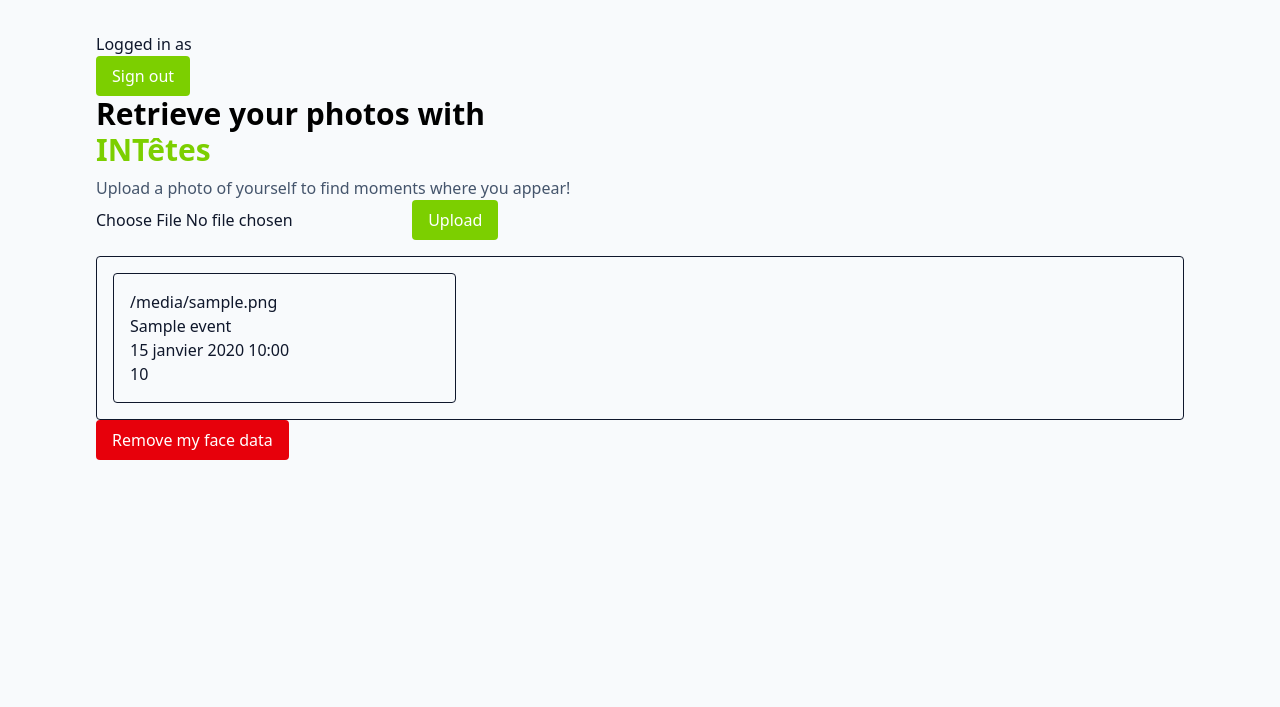
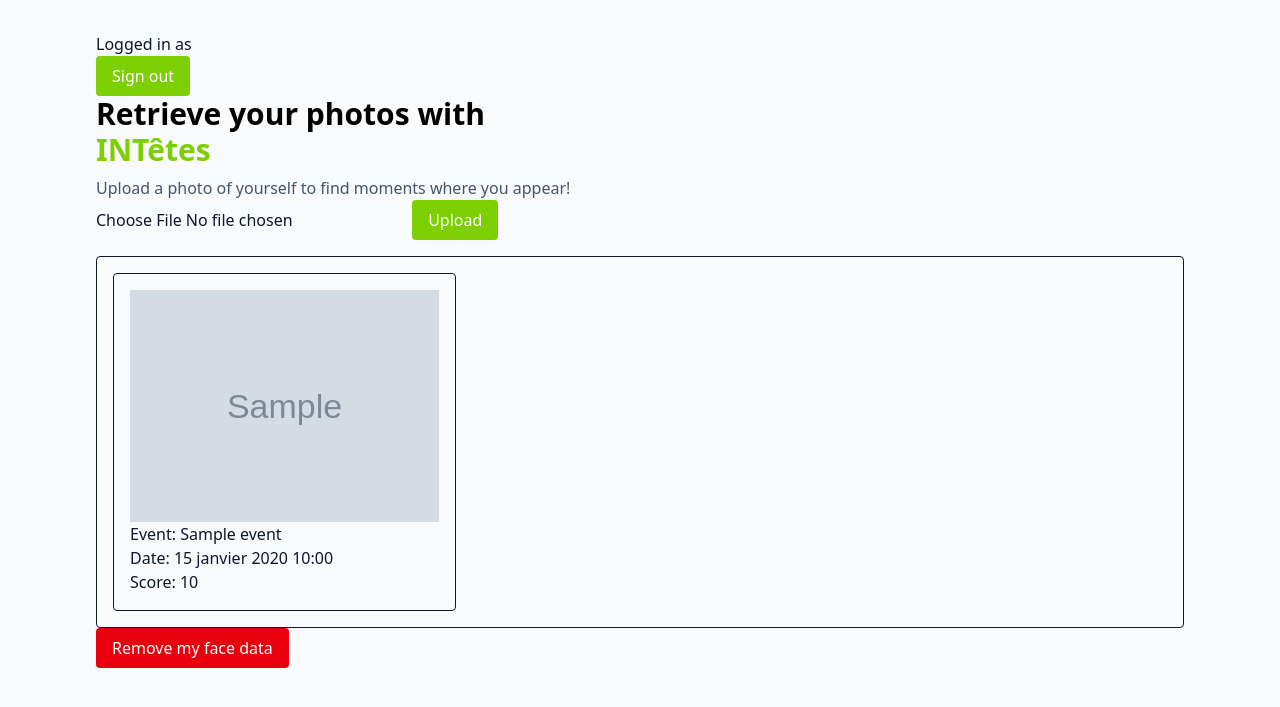
Before and after one commit to eldertek/TSP_2AFISA_8466, a Django app: template search/templates/search/home.html in a window 1280 px wide. Shown: the top 707 px of the page. Run offline with Django 5.2, Linux system fonts and the light colour scheme; the template is opened without the code that fills it: most values are stand-ins (such as "Sample title", 1, 10 or a date in 2020); grey boxes marked "Sample" are stand-in pictures; parts of the project's set-up code (start-up, migrations or seed data) failed here and were passed over.

Commit message:
feat: galerie avec images, lien vers la photo d'origine et message sans résultat (F5)

```diff
--- a/search/templates/search/home.html
+++ b/search/templates/search/home.html
@@ -25,15 +25,19 @@
     <div class="mt-4 p-4 grid-cols-3 grid gap-3 border rounded">
       {% for result in results %}
         <div class="p-4 border rounded">
-          <div>{{ result.photo }}</div>
-          <div>{{ result.event }}</div>
-          <div>{{ result.date }}</div>
-          <div>{{ result.score }}</div>
+          <a href="{{ result.photo }}" target="_blank">
+            <img src="{{ result.photo }}" alt="{% translate 'Photo' %}" class="w-full h-auto">
+          </a>
+          <div>{% translate "Event" %}: {% if result.event == "no-album" %}{% translate "No album" %}{% else %} {{ result.event }}{% endif %} </div>
+          <div>{% translate "Date" %}: {{ result.date }}</div>
+          <div>{% translate "Score" %}: {{ result.score }}</div>
 
         </div>
       {% endfor %}
       </div>
-    {% endif %}
+      {% elif request.method == "POST" %}
+        <p>{% translate "No results found." %}</p>
+      {% endif %}
 
     <form method="post" action="{% url 'remove_from_index' %}" onsubmit="return confirm('{% translate "Are you sure? Your face data will be permanently deleted." %}');">
       {% csrf_token %}
```
